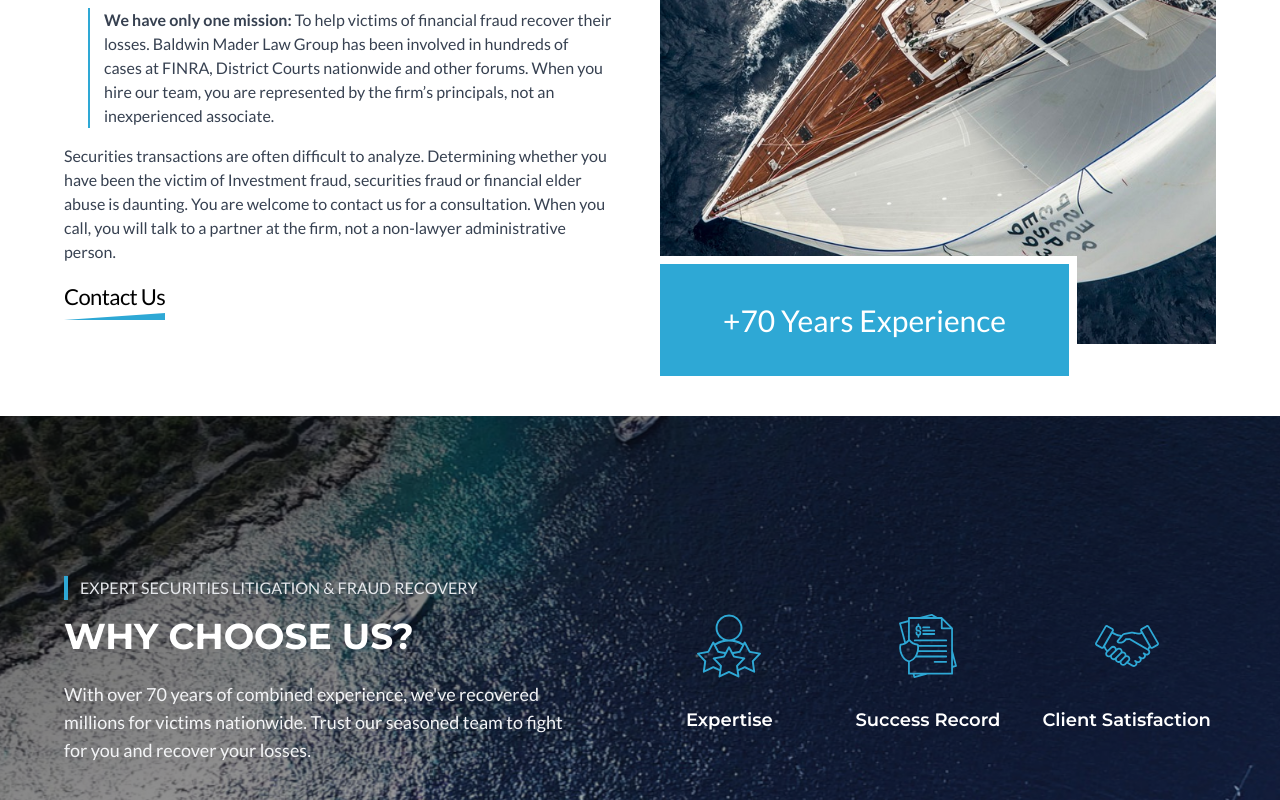
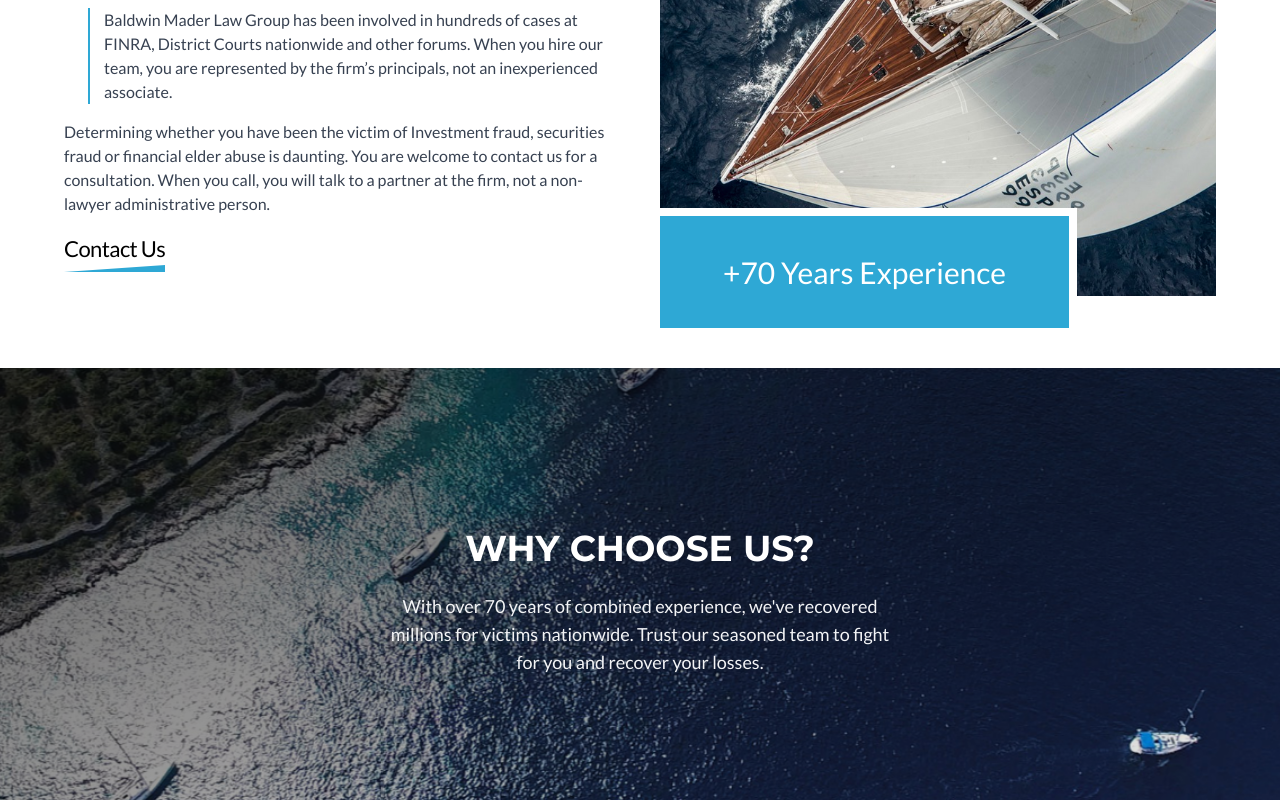
Before and after one commit to jamesdevs/Baldwin-Mader-Law-Group, a Next.js app: page / in a window 1280 px wide. Shown: the part 2520-3320 px from the top of the page. Built offline with nearby package versions, Linux system fonts and the light colour scheme.

Commit message:
customer notes

```diff
--- a/src/sections/homePage/About2.tsx
+++ b/src/sections/homePage/About2.tsx
@@ -1,8 +1,8 @@
-import Image from "@/components/image";
-import Title from "@/components/title";
-import motionVariants from "@/utils/motionVariants";
-import { motion } from "framer-motion";
-import Link from "next/link";
+import Image from '@/components/image';
+import Title from '@/components/title';
+import motionVariants from '@/utils/motionVariants';
+import { motion } from 'framer-motion';
+import Link from 'next/link';
 
 const About2 = () => {
   return (
@@ -16,8 +16,7 @@
             viewport={{ once: true }}
             exit="exit"
             variants={motionVariants.fadeUp(40)}
-            transition={{ duration: 0.5, delay: 0.2 }}
-          >
+            transition={{ duration: 0.5, delay: 0.2 }}>
             <Title
               title="Baldwin Mader Law Group's Mission"
               subTitle="Get to Know Us"
@@ -31,16 +30,13 @@
             </p>
 
             <p className="mb-4 relative before:absolute before:left-0 before:h-full before:w-[2px] before:bg-primary pl-4 ml-6">
-              <span className="font-bold">We have only one mission:</span> To
-              help victims of financial fraud recover their losses. Baldwin
-              Mader Law Group has been involved in hundreds of cases at FINRA,
-              District Courts nationwide and other forums. When you hire our
-              team, you are represented by the firm’s principals, not an
+              Baldwin Mader Law Group has been involved in hundreds of cases at
+              FINRA, District Courts nationwide and other forums. When you hire
+              our team, you are represented by the firm’s principals, not an
               inexperienced associate.
             </p>
 
             <p className="mb-4">
-              Securities transactions are often difficult to analyze.
               Determining whether you have been the victim of Investment fraud,
               securities fraud or financial elder abuse is daunting. You are
               welcome to contact us for a consultation. When you call, you will
--- a/src/sections/homePage/WhyChooseUs.tsx
+++ b/src/sections/homePage/WhyChooseUs.tsx
@@ -1,15 +1,15 @@
-import Image from "@/components/image";
-import Title from "@/components/title";
-import stats from "@/constants/stats";
-import { useScroll, useTransform } from "framer-motion";
-import { useRef } from "react";
+import Image from '@/components/image';
+import Title from '@/components/title';
+import stats from '@/constants/stats';
+import { useScroll, useTransform } from 'framer-motion';
+import { useRef } from 'react';
 
 const WhyChooseUs = () => {
   const ref = useRef(null);
 
   const { scrollYProgress } = useScroll({
     target: ref,
-    offset: ["1 1", "0 1"],
+    offset: ['1 1', '0 1'],
   });
 
   const distance = useTransform(scrollYProgress, [0, 0.5], [1.3, 1]);
@@ -28,22 +28,21 @@
       </div>
       <div className="absolute left-0 top-0 bottom-0 z-10 w-full bg-gradient-to-br from-[rgba(0,0,0,0.65)] via-[rgba(0,0,0,0.4)] to-transparent" />
 
-      <div className="container grid lg:grid-cols-2 relative z-10 lg:items-center">
-        <div className="flex flex-col max-lg:text-center max-lg:items-center">
+      <div className="container grid lg:grid-cols-1 relative z-10 lg:items-center">
+        <div className="flex flex-col max-lg:text-center max-lg:items-center items-center">
           <Title
             title="Why Choose Us?"
-            subTitle="Expert Securities Litigation & Fraud Recovery"
             white
             className="items-center lg:items-start"
           />
 
-          <p className="text-gray-100 text-lg max-w-lg">
+          <p className="text-gray-100 text-lg max-w-lg text-center">
             With over 70 years of combined experience, we've recovered millions
             for victims nationwide. Trust our seasoned team to fight for you and
             recover your losses.
           </p>
         </div>
-        <div className="flex justify-center flex-wrap max-sm:gap-10 lg:grid lg:grid-cols-3 lg:gap-5  max-lg:gap-20 max-lg:mt-14">
+        {/* <div className="flex justify-center flex-wrap max-sm:gap-10 lg:grid lg:grid-cols-3 lg:gap-5  max-lg:gap-20 max-lg:mt-14">
           {stats.map((stat, index) => (
             <div className="flex flex-col items-center gap-5">
               <div className="w-16 lg:w-20 h-16 lg:h-20 rounded-full flex justify-center items-center">
@@ -60,7 +59,7 @@
               </div>
             </div>
           ))}
-        </div>
+        </div> */}
       </div>
     </section>
   );
```
